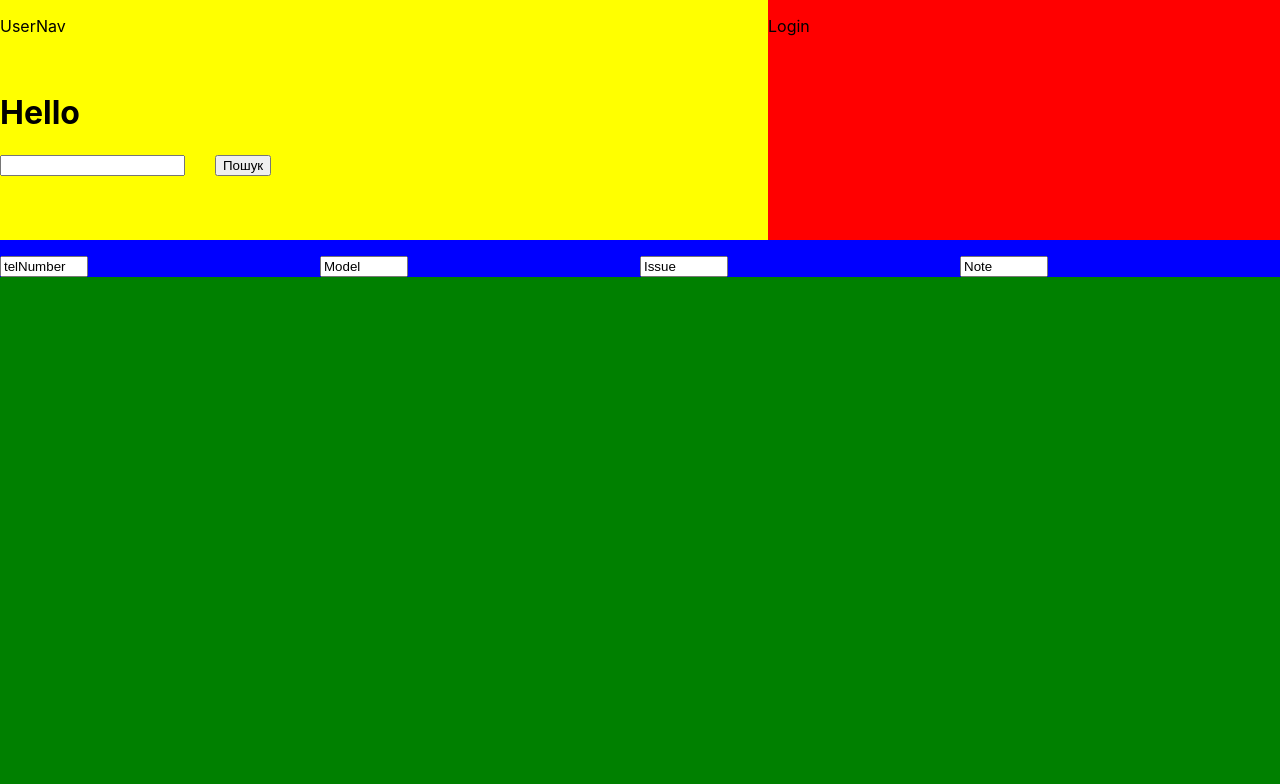
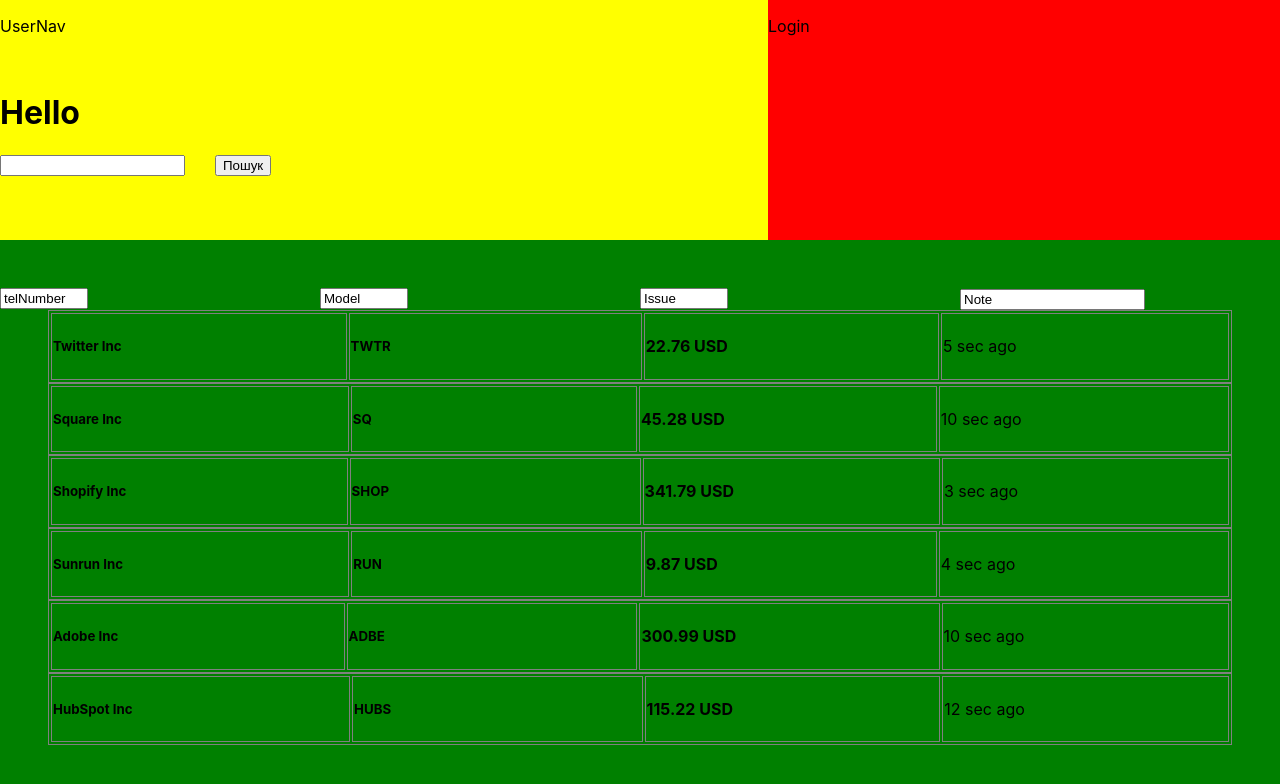
Before and after one commit to yapollo2002/my-app_Reactpart, a React (Create React App) app: page / in a window 1280 px wide. Shown: the top 784 px of the page. Built offline with nearby package versions, Linux system fonts and the light colour scheme.

Commit message:
Initial my-app

```diff
--- a/src/App.css
+++ b/src/App.css
@@ -1,7 +1,8 @@
 
-/*
+
 .App {
   text-align: center;
+  height: 100%;
 }
 
 
@@ -16,7 +17,7 @@
   font-size: calc(10px + 2vmin);
   color: white;
 }
-*/
+
 
 .telNumber {
 	float: left;
@@ -43,6 +44,11 @@
 
 }
 
+/* input{
+	float: left;
+	width:25%;
+}	 */
+
 #search{
 	position: relative;
     left: 30px;
@@ -53,17 +59,20 @@
 	position: relative;
     left: 30px;
 }
- /* .Navigation{
+
+/*  .Navigation{
   	width: 100%;
   }
  */
+
 .UserMode{
 	background-color:green;
 	width:100%;
-	height:600px;
+	height:100%;
 	border-color:red;
 
 }
+
 .Control{
         width:100%;
 	height:30%;
@@ -83,11 +92,41 @@
     float: left;
     background-color:red;
 }
-
+/*
 .Output{
    float: left;
-
+   height:5%;
    width:100%;
    background-color:blue;
 
 }
+*/
+
+
+.header {
+  width: 100%;
+  background-color: #f4e04d;
+  min-height: 10vh;
+  display: flex;
+  flex-direction: column;
+  align-items: center;
+  justify-content: center;
+  font-size: calc(10px + 2vmin);
+  color: #10375c;
+}
+
+.stock-container {
+  padding-left: 3em;
+  padding-right: 3em;
+  margin-top: 3em;
+}
+
+table {
+  display: flex;
+  justify-content: center;
+  border: 1px solid gray;
+}
+td {
+  border: 1px solid gray;
+  width: 30em;
+}
--- a/src/Output.js
+++ b/src/Output.js
@@ -1,5 +1,6 @@
 import React, {Component} from 'react';
 import './App.css';
+import  {Stocks} from './Stocks';
 
 export default class Output extends Component{
 render(){
@@ -42,14 +43,15 @@
              type='Note'
               name='Note'
 			  value='Note'
-			  className='Note'
-             //onChange={this.myChangeHandler}
+			  //onChange={this.myChangeHandler}
              />
 		  </div>
 
 	     </div>
-	  <p> {this.props.telnum} </p>
-	  </body>
+	 {/* <p> {this.props.telnum} </p>*/}
+
+         </body>
+        <Stocks/>
 	</div>
 
   );
--- /dev/null
+++ b/src/Stocks.js
@@ -0,0 +1,58 @@
+import React from "react";
+import "./App.css";
+import { stockData } from "./data";
+
+export const Stocks = () => {
+  return (
+    <>
+	{	/* <HomePageHeader />  */ }
+      <div className="stock-container">
+        {stockData.map((data, key) => {
+          return (
+            <div key={key}>
+              <Stock
+                key={key}
+                company={data.company}
+                ticker={data.ticker}
+                stockPrice={data.stockPrice}
+                timeElapsed={data.timeElapsed}
+              />
+            </div>
+          );
+        })}
+      </div>
+    </>
+  );
+};
+
+ const HomePageHeader = () => {
+  return (
+    <header className="header">
+      <h2>Your Stock Tracker</h2>
+    </header>
+  );
+};
+
+const Stock = ({ company, ticker, stockPrice, timeElapsed }) => {
+  if (!company) return <div />;
+  return (
+    <table>
+      <tbody>
+        <tr>
+          <td>
+            <h5>{company}</h5>
+          </td>
+          <td>
+            <h5>{ticker}</h5>
+          </td>
+          <td>
+            <h4>{stockPrice}</h4>
+          </td>
+          <td>
+            <p>{timeElapsed}</p>
+          </td>
+        </tr>
+      </tbody>
+    </table>
+  );
+};
--- a/src/UserMode.js
+++ b/src/UserMode.js
@@ -2,6 +2,7 @@
 import './App.css';
 import Control from './Control';
 import Output from './Output';
+import {Stocks} from './Stocks';
 
 
 export default class Usermode extends Component {
--- /dev/null
+++ b/src/data.js
@@ -0,0 +1,38 @@
+export const stockData = [
+  {
+    company: "Twitter Inc",
+    ticker: "TWTR",
+    stockPrice: "22.76 USD",
+    timeElapsed: "5 sec ago"
+  },
+  {
+    company: "Square Inc",
+    ticker: "SQ",
+    stockPrice: "45.28 USD",
+    timeElapsed: "10 sec ago"
+  },
+  {
+    company: "Shopify Inc",
+    ticker: "SHOP",
+    stockPrice: "341.79 USD",
+    timeElapsed: "3 sec ago"
+  },
+  {
+    company: "Sunrun Inc",
+    ticker: "RUN",
+    stockPrice: "9.87 USD",
+    timeElapsed: "4 sec ago"
+  },
+  {
+    company: "Adobe Inc",
+    ticker: "ADBE",
+    stockPrice: "300.99 USD",
+    timeElapsed: "10 sec ago"
+  },
+  {
+    company: "HubSpot Inc",
+    ticker: "HUBS",
+    stockPrice: "115.22 USD",
+    timeElapsed: "12 sec ago"
+  }
+];
```
Also changed, not shown: src/Table.js (added, +90 -0 lines). Lines whose indentation alone changed are shown as unchanged.
